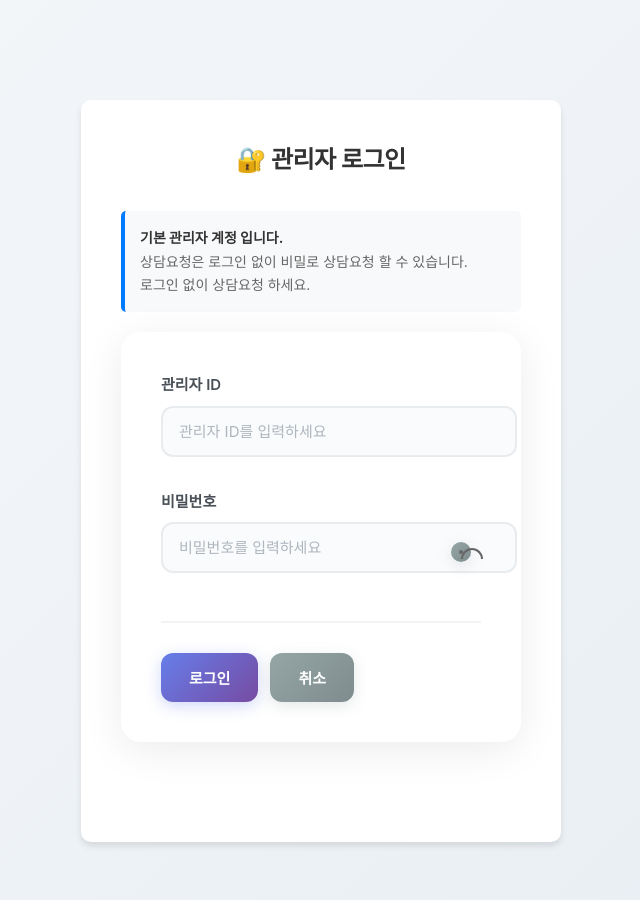
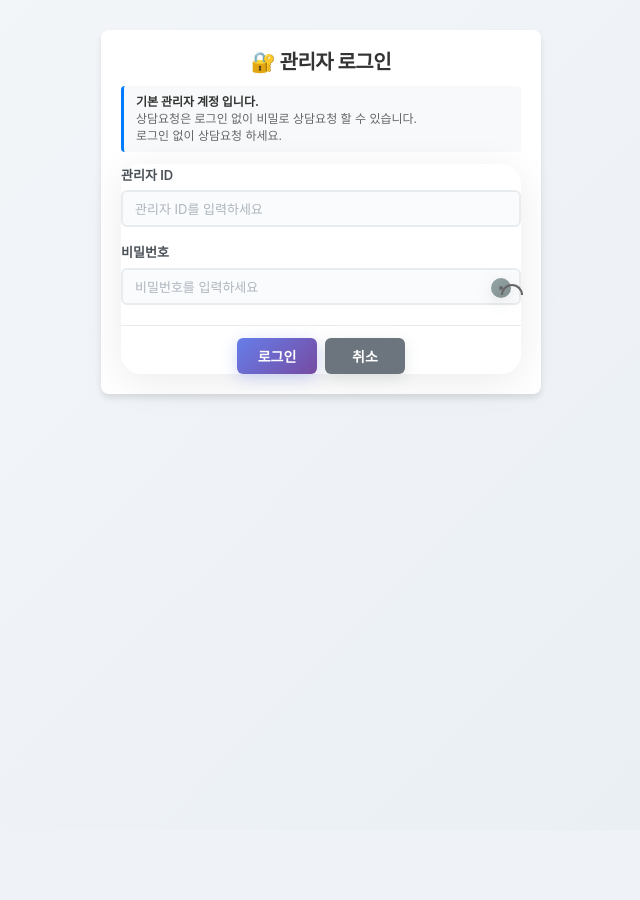
Before and after one commit to idcard3-beep/secret-board, a Flask app: page /admin_login in a window 1280 px wide. Shown: the whole page, without its empty margins (319-959 px from the left). After the commit the page ends 400 px from the top, so only its background shows below. Run offline with Flask 3, Linux system fonts and the light colour scheme; some libraries are stand-ins or nearby versions.

Commit message:
Add files via upload

```diff
--- a/web/secret/templates/admin_login.html
+++ b/web/secret/templates/admin_login.html
@@ -8,28 +8,31 @@
     <style>
       .login-container {
         max-width: 400px;
-        margin: 100px auto;
-        padding: 40px;
+        margin: 30px auto;
+        padding: 20px;
         background: white;
-        border-radius: 10px;
+        border-radius: 8px;
         box-shadow: 0 4px 6px rgba(0, 0, 0, 0.1);
       }
 
       .login-title {
         text-align: center;
         color: #333;
-        margin-bottom: 30px;
-        font-size: 24px;
+        margin-bottom: 12px;
+        margin-top: 0;
+        font-size: 20px;
+        line-height: 1.2;
       }
 
       .default-info {
         background: #f8f9fa;
-        padding: 15px;
-        border-radius: 5px;
-        margin-bottom: 20px;
-        font-size: 14px;
+        padding: 8px 12px;
+        border-radius: 4px;
+        margin-bottom: 12px;
+        font-size: 12px;
         color: #666;
-        border-left: 4px solid #007bff;
+        border-left: 3px solid #007bff;
+        line-height: 1.4;
       }
 
       .default-info strong {
@@ -143,6 +148,90 @@
         top: 9px;
         left: -1px;
         transform: rotate(45deg);
+      }
+
+      /* 효율적인 디자인을 위한 간격 최소화 */
+      #loginForm {
+        margin: 0;
+        padding: 0;
+      }
+
+      #loginForm label {
+        display: block;
+        font-size: 13px;
+        font-weight: 600;
+        color: #495057;
+        margin-bottom: 4px;
+        margin-top: 10px;
+      }
+
+      #loginForm label:first-of-type {
+        margin-top: 0;
+      }
+
+      #loginForm input {
+        width: 100%;
+        padding: 8px 12px;
+        border: 2px solid #e9ecef;
+        border-radius: 6px;
+        margin: 0 0 4px 0;
+        font-size: 14px;
+        font-family: inherit;
+        transition: all 0.3s ease;
+        background: #fafbfc;
+        box-sizing: border-box;
+      }
+
+      #loginForm input:focus {
+        outline: none;
+        border-color: #667eea;
+        background: white;
+        box-shadow: 0 0 0 3px rgba(102, 126, 234, 0.1);
+      }
+
+      #loginForm input::placeholder {
+        color: #adb5bd;
+        font-size: 13px;
+      }
+
+      .form-actions {
+        display: flex;
+        gap: 8px;
+        margin-top: 16px;
+        padding-top: 12px;
+        border-top: 1px solid #e9ecef;
+        justify-content: center;
+      }
+
+      .form-actions button {
+        padding: 8px 20px;
+        font-size: 14px;
+        border-radius: 6px;
+        border: none;
+        cursor: pointer;
+        font-weight: 600;
+        transition: all 0.2s ease;
+        min-width: 80px;
+      }
+
+      .form-actions button[type="submit"] {
+        background: linear-gradient(135deg, #667eea 0%, #764ba2 100%);
+        color: white;
+      }
+
+      .form-actions button[type="submit"]:hover {
+        transform: translateY(-1px);
+        box-shadow: 0 4px 12px rgba(102, 126, 234, 0.3);
+      }
+
+      .form-actions button[type="button"] {
+        background: #6c757d;
+        color: white;
+      }
+
+      .form-actions button[type="button"]:hover {
+        background: #5a6268;
+        transform: translateY(-1px);
       }
     </style>
   </head>
--- a/web/secret/templates/member_cardup.html
+++ b/web/secret/templates/member_cardup.html
@@ -1821,7 +1821,7 @@
           try {
             console.log('🔍 아이디 중복 확인 시작:', v);
             const response = await fetch(
-              `/secret/api/v1/smembers/check/${encodeURIComponent(v)}`
+              `${window.location.origin}/secret/api/v1/smembers/check/${encodeURIComponent(v)}`
             );
             console.log('📡 API 응답 상태:', response.status);
 
@@ -2578,7 +2578,7 @@
           if (!memberId) return;
 
           try {
-            const response = await fetch(`/secret/api/v1/smembers/${memberId}`);
+            const response = await fetch(`${window.location.origin}/secret/api/v1/smembers/${memberId}`);
             const result = await response.json();
 
             if (result.ok && result.data) {
@@ -2667,7 +2667,7 @@
           }
 
           try {
-            const response = await fetch(`/secret/api/v1/smembers/${memberId}`, {
+            const response = await fetch(`${window.location.origin}/secret/api/v1/smembers/${memberId}`, {
               method: 'DELETE',
             });
 
```
Also changed, not shown: other parts of web/secret/templates/admin_login.html (+12 -10 lines).
